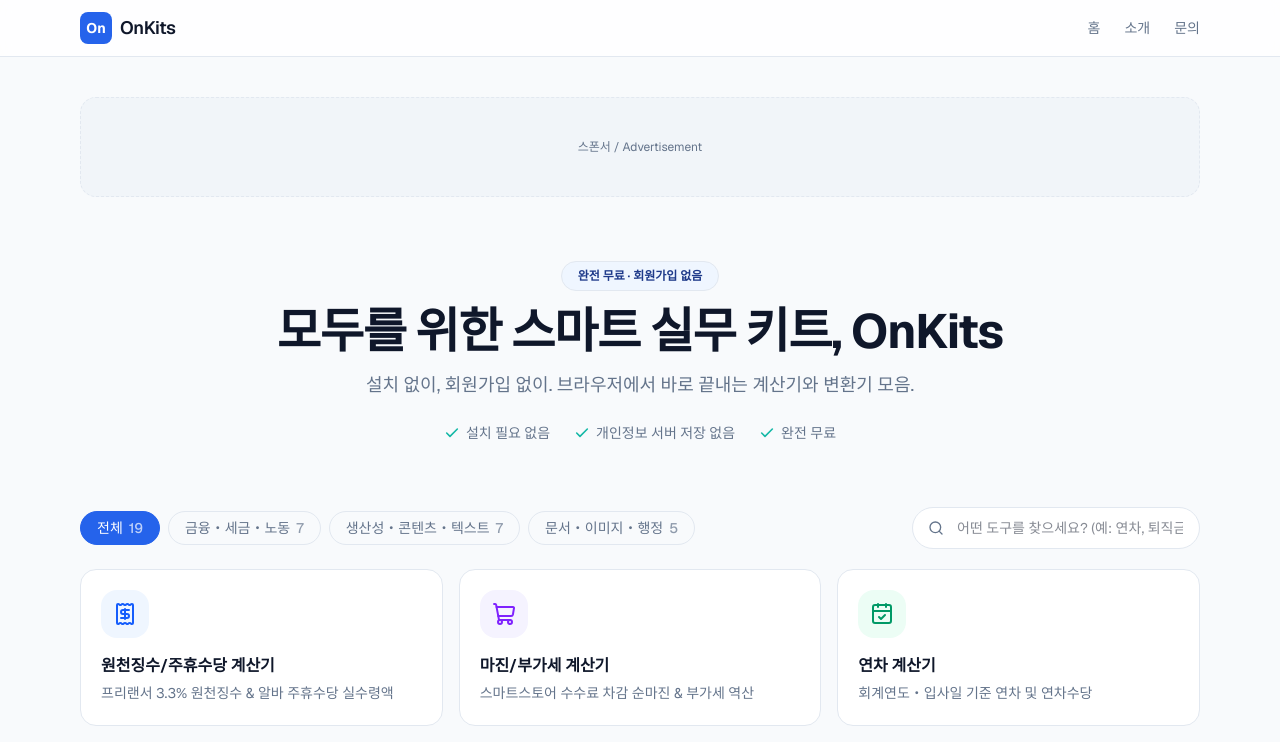
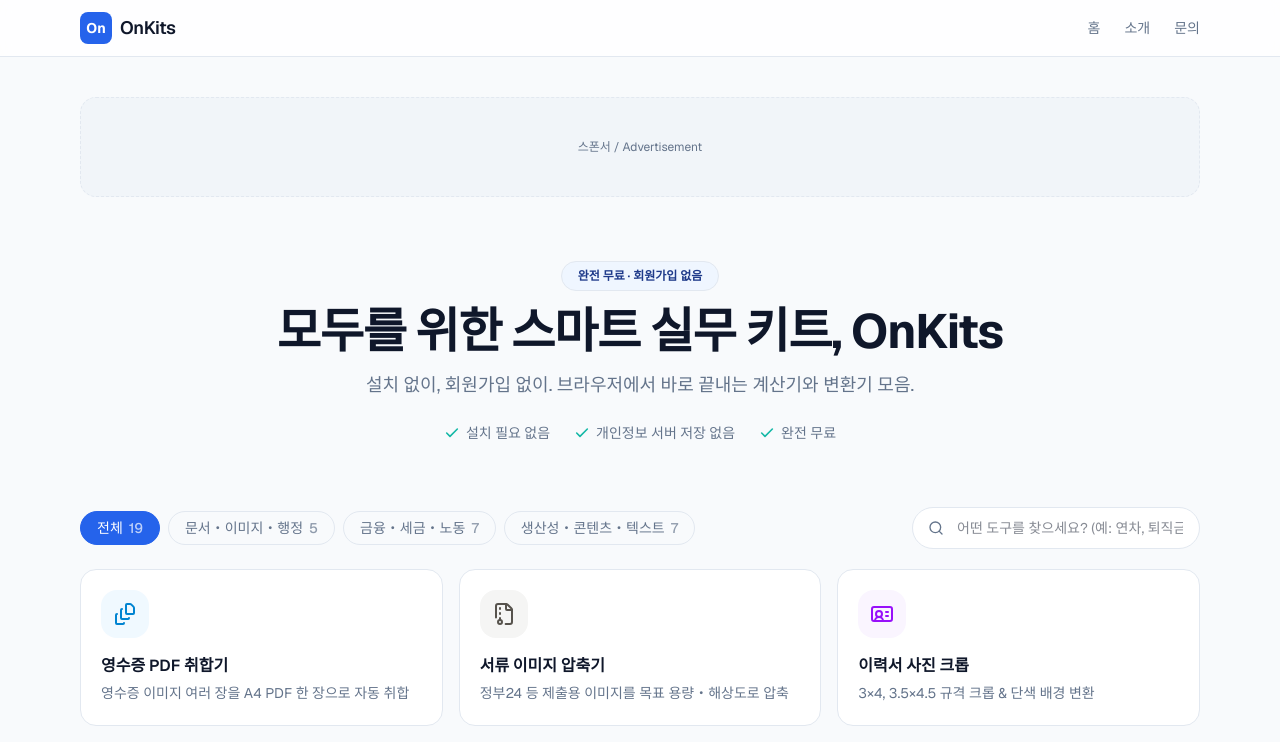
Before and after one commit to jacobnko/onKits, a Next.js app: page / in a window 1280 px wide. Shown: the top 742 px of the page. Built offline with nearby package versions, Linux system fonts and the light colour scheme; no server answers.

Commit message:
fix: reorder categories to docs, finance, productivity
Co-Authored-By: Claude Sonnet 5 <noreply@anthropic.com>

```diff
--- a/src/components/home/ToolsExplorer.tsx
+++ b/src/components/home/ToolsExplorer.tsx
@@ -21,12 +21,13 @@ export function ToolsExplorer() {
 
   const filtered = useMemo(() => {
     const query = search.trim().toLowerCase();
+    const categoryOrder = CATEGORIES.map((c) => c.key);
     return TOOLS.filter((tool) => {
       const matchesCategory = category === "all" || tool.category === category;
       const matchesQuery =
         query === "" || tool.name.toLowerCase().includes(query) || tool.description.toLowerCase().includes(query);
       return matchesCategory && matchesQuery;
-    });
+    }).sort((a, b) => categoryOrder.indexOf(a.category) - categoryOrder.indexOf(b.category));
   }, [search, category]);
 
   const categoryLabel = CATEGORIES.find((c) => c.key === category)?.label;
--- a/src/lib/tools.ts
+++ b/src/lib/tools.ts
@@ -24,11 +24,10 @@ import {
 
 export type ToolCategory = "finance" | "docs" | "productivity";
 
-// 예상 트래픽이 높은 순서로 정렬 (금융/세금 > 생산성 유틸 > 문서/이미지)
 export const CATEGORIES: { key: ToolCategory; label: string }[] = [
+  { key: "docs", label: "문서・이미지・행정" },
   { key: "finance", label: "금융・세금・노동" },
   { key: "productivity", label: "생산성・콘텐츠・텍스트" },
-  { key: "docs", label: "문서・이미지・행정" },
 ];
 
 export type ToolMeta = {
```
